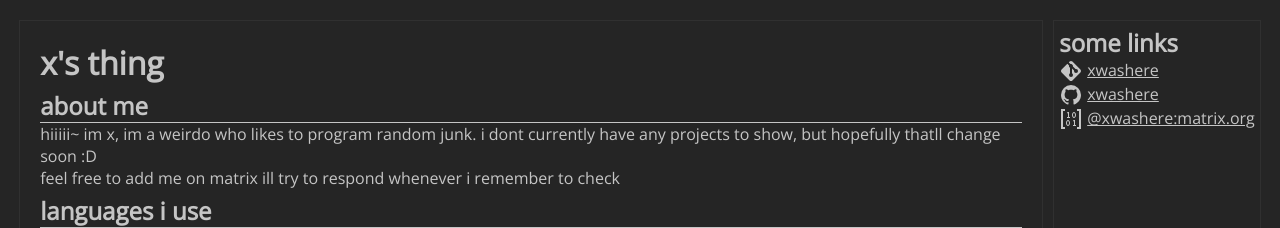
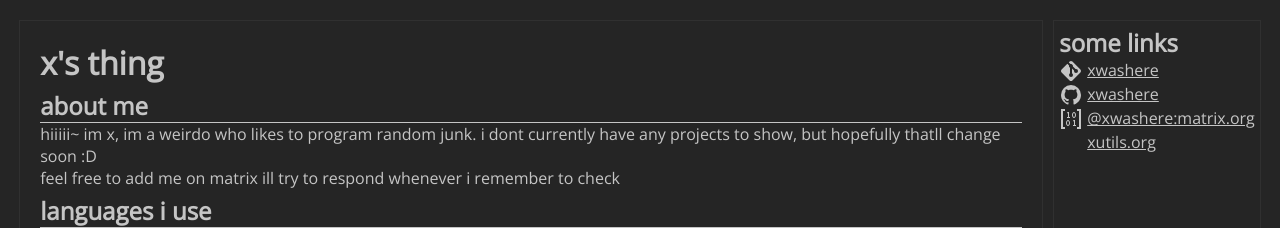
Before and after one commit to XWasHere/xwashere.github.io, a plain HTML site: page docs/index.html in a window 1280 px wide. Shown: the top 228 px of the page. Drawn offline with nearby package versions, Linux system fonts and the light colour scheme; files that its build step writes are made by us from their sources.

Commit message:
Update index.html

```diff
--- a/docs/index.html
+++ b/docs/index.html
@@ -57,6 +57,14 @@
                                 <span>@xwashere:matrix.org</span>
                             </a>
                         </li>
+                        <li>
+                            <a href="https://xutils.org/blog">
+                                <svg viewBox="0 0 24 24" aria-label="xutils">
+
+                                </svg>
+                                <span>xutils.org</span>
+                            </a>
+                        </li>
                     </ul>
                 </div>
             </div>
```
